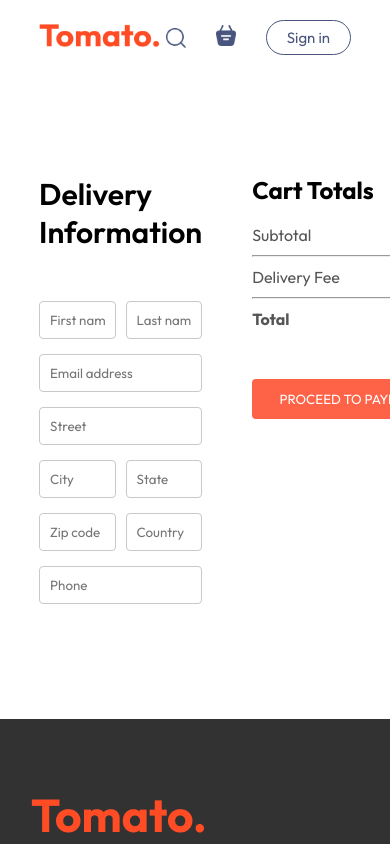
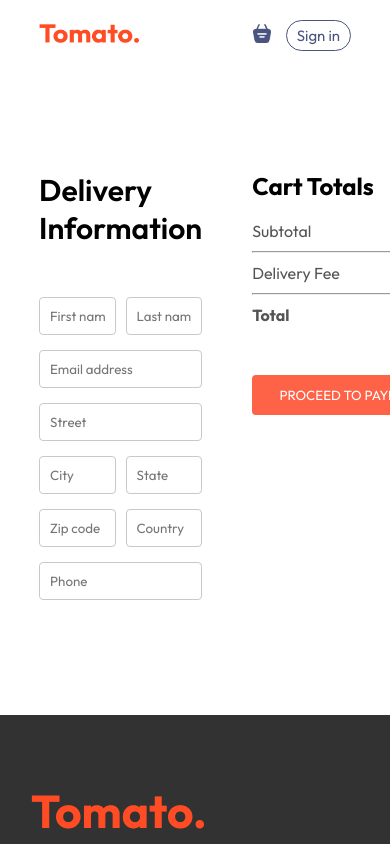
Before and after one commit to witharsh/Tomato-food-delivery, a React (Vite) app: page /order in a window 390 px wide. Shown: the top 844 px of the page. Built offline with nearby package versions, Linux system fonts and the light colour scheme.

Commit message:
Navbar updated

```diff
--- a/src/components/Navbar/Navbar.css
+++ b/src/components/Navbar/Navbar.css
@@ -1,15 +1,15 @@
-.navbar{
+.navbar {
   padding: 20px 0px;
   display: flex;
   align-items: center;
   justify-content: space-between;
 }
 
-.navbar .logo{
+.navbar .logo {
   width: 150px;
 }
 
-.navbar-menu{
+.navbar-menu {
   display: flex;
   gap: 20px;
   list-style: none;
@@ -17,17 +17,17 @@
   font-size: 18px;
 }
 
-.navbar li{
+.navbar li {
   cursor: pointer;
 }
 
-.navbar-right{
+.navbar-right {
   display: flex;
   align-items: center;
   gap: 40px;
 }
 
-.navbar button{
+.navbar button {
   background-color: transparent;
   font-size: 16px;
   color: #49557e;
@@ -38,20 +38,20 @@
   transition: 0.3s;
 }
 
-.navbar button:hover{
+.navbar button:hover {
   background-color: #fff4f2;
 }
 
-.navbar .active{
+.navbar .active {
   padding-bottom: 2px;
   border-bottom: 2px solid #49557e;
 }
 
-.navbar-search-icon{
+.navbar-cart-icon {
   position: relative;
 }
 
-.navbar-search-icon .dot{
+.navbar-cart-icon .dot {
   position: absolute;
   min-width: 10px;
   min-height: 10px;
@@ -61,47 +61,82 @@
   right: -8px;
 }
 
-@media (max-width:1050px) {
-    .navbar .logo{
+@media (max-width: 1050px) {
+  .navbar .logo {
     width: 140px;
   }
-    .navbar-menu{
+  .navbar-menu {
     gap: 20px;
     font-size: 17px;
   }
-    .navbar-right{
+  .navbar-right {
     gap: 30px;
   }
-    .navbar-right img{
+  .navbar-right img {
     width: 22px;
   }
-    .navbar-right button{
+  .navbar-right button {
     padding: 8px 25px;
   }
 }
 
-@media (max-width:900px) {
-    .navbar .logo{
+@media (max-width: 900px) {
+  .navbar .logo {
     width: 120px;
   }
-    .navbar-menu{
+  .navbar-menu {
     gap: 15px;
     font-size: 16px;
   }
-    .navbar-right{
+  .navbar-right {
     gap: 30px;
   }
-    .navbar-right img{
+  .navbar-right img {
     width: 20px;
   }
-    .navbar-right button{
+  .navbar-right button {
     padding: 7px 20px;
     font-size: 15px;
   }
 }
 
-@media (max-width:750px) {
-    .navbar-menu{
+@media (max-width: 750px) {
+  .navbar-menu {
     display: none;
   }
 }
+
+@media (max-width: 425px) {
+  .navbar {
+    padding: 20px 0px;
+    display: flex;
+    align-items: center;
+    justify-content: space-between;
+    flex-wrap: wrap;
+    row-gap: 20px;
+  }
+  .navbar .logo {
+    width: 100px;
+  }
+  .navbar-search-icon {
+    display: none;
+  }
+  .navbar-right {
+    display: flex;
+    align-items: center;
+    gap: 15px;
+  }
+  .navbar-cart-icon img {
+    width: 18px;
+  }
+
+  .navbar-cart-icon .dot {
+    min-width: 8px;
+    min-height: 8px;
+  }
+
+  .navbar-right button {
+    padding: 5px 10px;
+    font-size: 15px;
+  }
+}
--- a/src/components/Navbar/Navbar.jsx
+++ b/src/components/Navbar/Navbar.jsx
@@ -19,8 +19,8 @@ function Navbar({ setShowLogin }) {
             <a href='#footer' onClick={()=>setmenu("contact-us")} className={menu==="contact-us"?"active":""}>Contact us</a>
         </ul>
         <div className="navbar-right">
-            <img src={assets.search_icon} alt="" />
-            <div className="navbar-search-icon">
+            <img className='navbar-search-icon' src={assets.search_icon} alt="" />
+            <div className="navbar-cart-icon">
                 <Link to='/cart'><img src={assets.basket_icon} alt="" /></Link>
                 <div className={getTotalCartAmount()?"dot":""}></div>
             </div>
```
Lines whose indentation alone changed are shown as unchanged.
